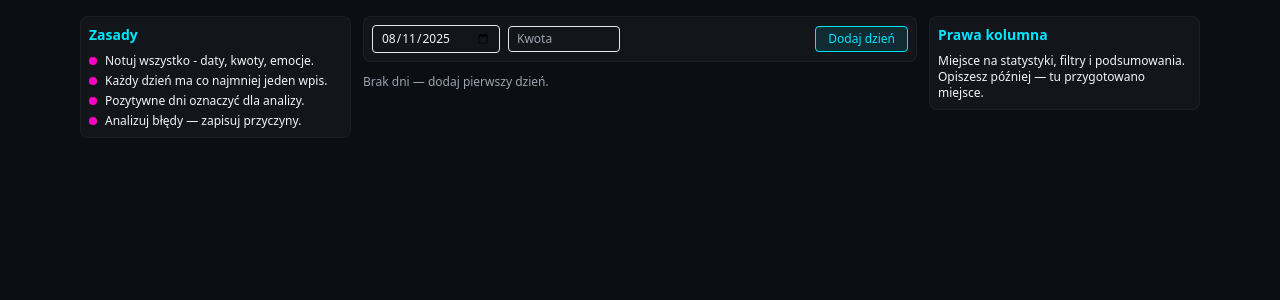
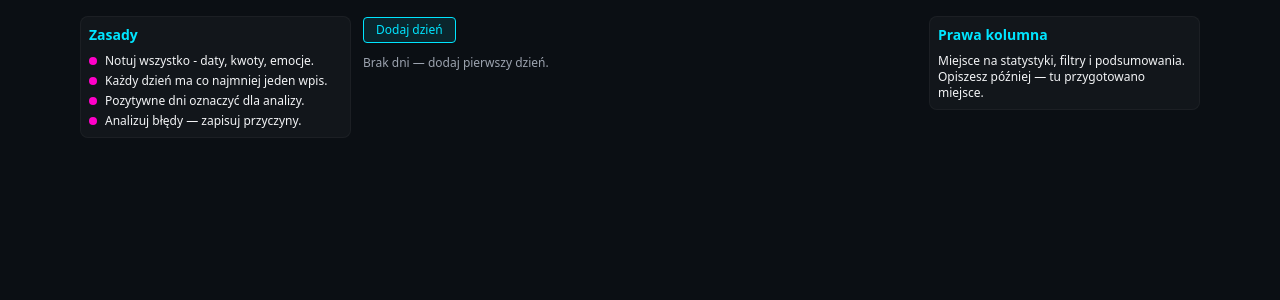
Before and after one commit to psv90/gpt5-trader-journal, a Next.js app: page / in a window 1280 px wide. Shown: the top 300 px of the page. Built offline with nearby package versions, Linux system fonts and the light colour scheme.

Commit message:
Update MiddleColumn.jsx

```diff
--- a/components/MiddleColumn.jsx
+++ b/components/MiddleColumn.jsx
@@ -3,9 +3,11 @@
 import { useState } from 'react'
 import DayForm from './DayForm'
 import DayCard from './DayCard'
+import Modal from './Modal'
 
 export default function MiddleColumn(){
   const [days, setDays] = useState([])
+  const [showDayForm, setShowDayForm] = useState(false)
 
   function addDay(day){
     setDays(prev => [day, ...prev])
@@ -17,7 +19,19 @@ export default function MiddleColumn(){
 
   return (
     <div className="space-y-3">
-      <DayForm onAdd={addDay} />
+      <button
+        onClick={() => setShowDayForm(true)}
+        className="px-3 py-1 text-xs rounded shadow-sm bg-accent/10 border border-accent text-accent"
+      >
+        Dodaj dzień
+      </button>
+
+      {showDayForm && (
+        <Modal title="Dodaj dzień" onClose={() => setShowDayForm(false)}>
+          <DayForm onAdd={(day) => { addDay(day); setShowDayForm(false); }} />
+        </Modal>
+      )}
+
       <div className="space-y-2">
         {days.length === 0 && <div className="text-xs text-gray-400">Brak dni — dodaj pierwszy dzień.</div>}
         {days.map(day=>(
```
